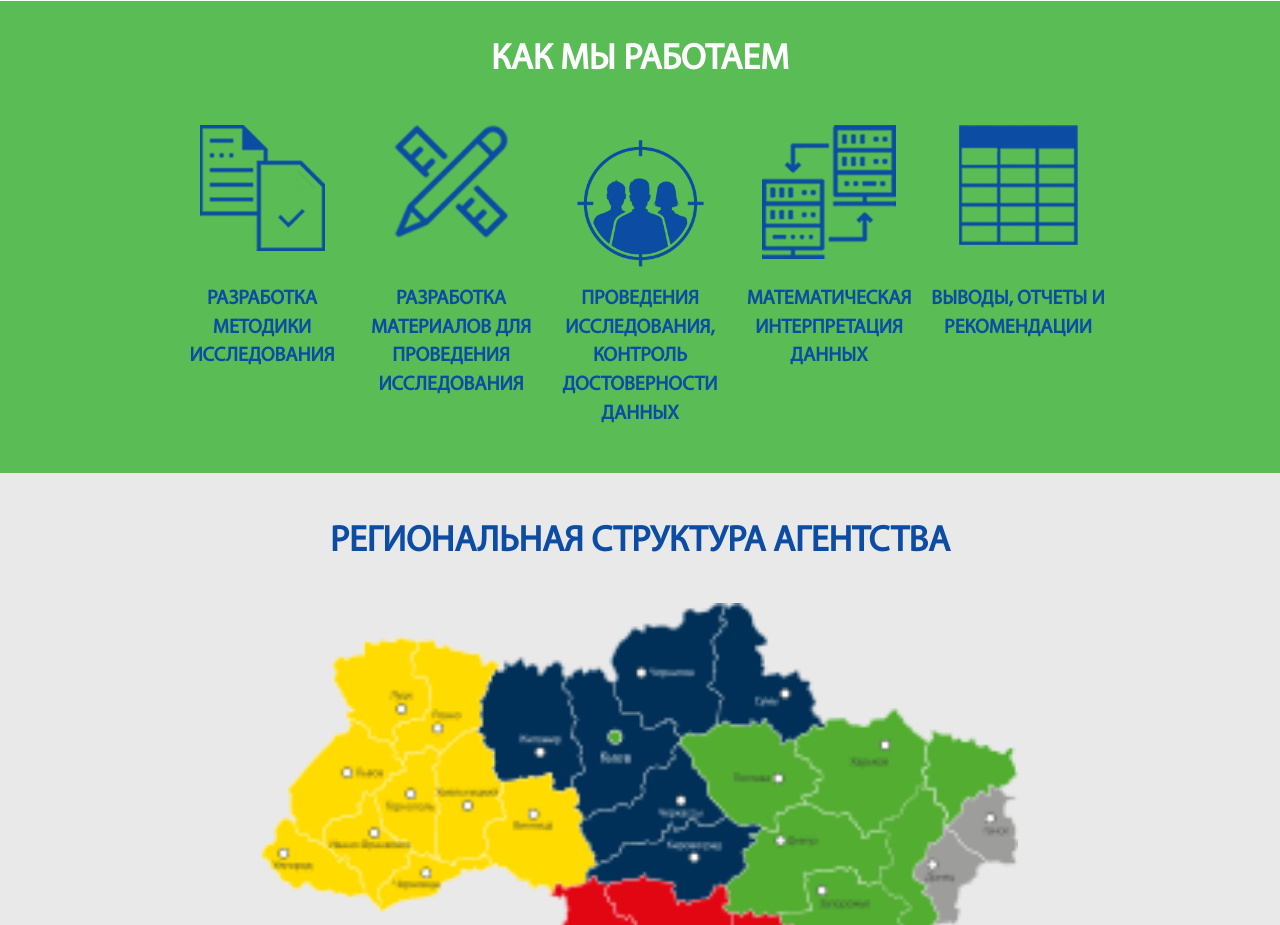
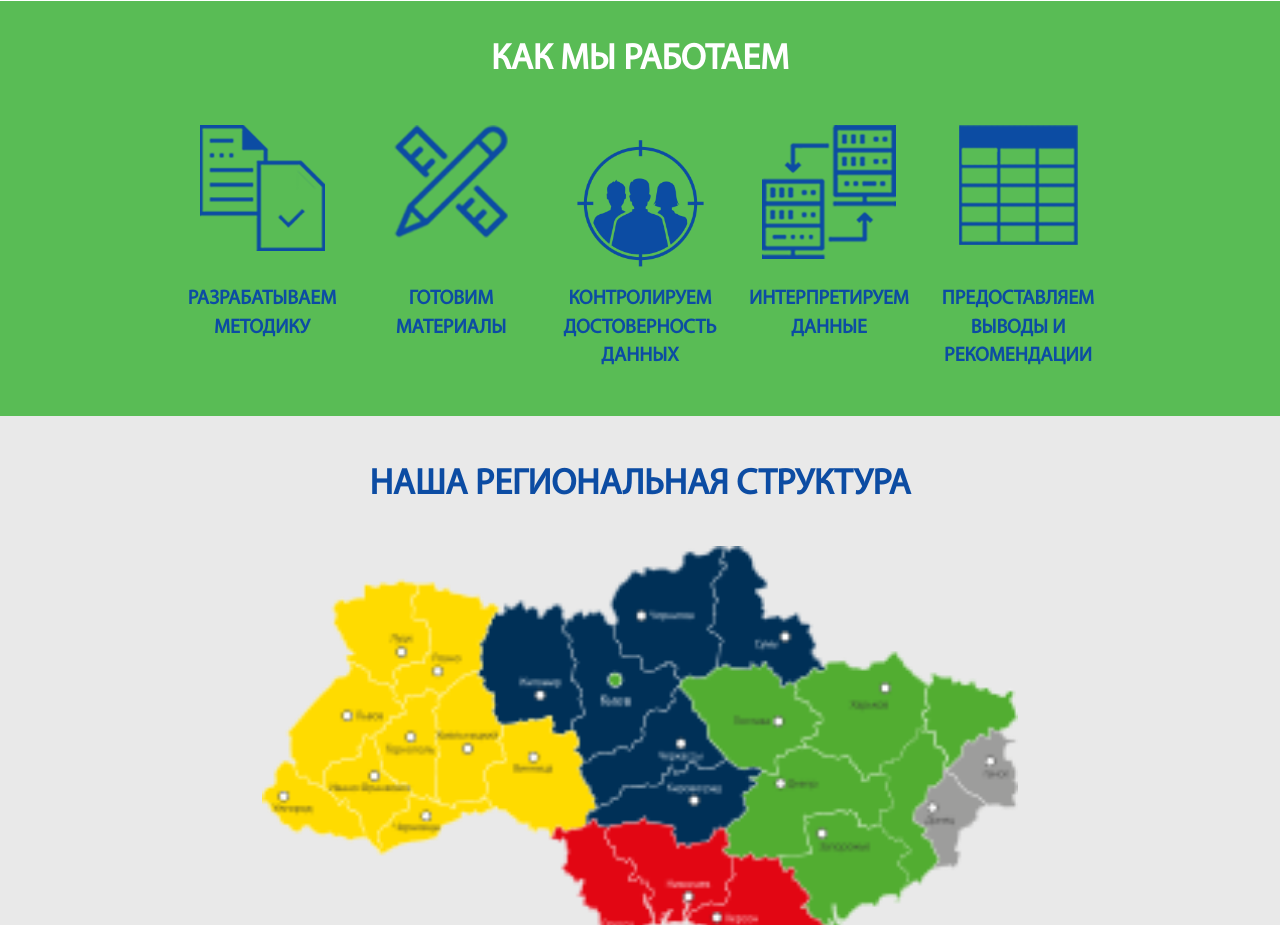
Before and after one commit to Fribolt/Btl-dnepr-new-page, a plain HTML site: page index.html in a window 1280 px wide. Shown: the part 1280-2205 px from the top of the page. Drawn offline with nearby package versions, Linux system fonts and the light colour scheme.

Commit message:
text from prod

```diff
--- a/index.html
+++ b/index.html
@@ -300,18 +300,18 @@
             <h2>как мы работаем</h2>
             <div class="col-md-10 col-lg-10 col-md-offset-1 col-lg-offset-1">
                 <div class="how-it-work-list">
-                    <div class="how-it-work-item research">Разработка методики исследования</div>
-                    <div class="how-it-work-item questionnaires">Разработка материалов для проведения исследования</div>
-                    <div class="how-it-work-item promoter">Проведения исследования, контроль достоверности данных</div>
-                    <div class="how-it-work-item data">Математическая интерпретация данных</div>
-                    <div class="how-it-work-item recommendations">Выводы, отчеты и рекомендации</div>
+                    <div class="how-it-work-item research">РАЗРАБАТЫВАЕМ МЕТОДИКУ</div>
+                    <div class="how-it-work-item questionnaires">ГОТОВИМ МАТЕРИАЛЫ</div>
+                    <div class="how-it-work-item promoter">КОНТРОЛИРУЕМ ДОСТОВЕРНОСТЬ ДАННЫХ</div>
+                    <div class="how-it-work-item data">ИНТЕРПРЕТИРУЕМ ДАННЫЕ</div>
+                    <div class="how-it-work-item recommendations">ПРЕДОСТАВЛЯЕМ ВЫВОДЫ И РЕКОМЕНДАЦИИ</div>
                 </div>
             </div>
         </div>
     </div>
 </section>
 <section class="map">
-    <h2>региональная структура агентства</h2>
+    <h2>НАША РЕГИОНАЛЬНАЯ СТРУКТУРА</h2>
 
     <div class="vmap" id="vmap"></div>
     <img class="static-map" src="images/map.png" alt="Карта Украины">
```
